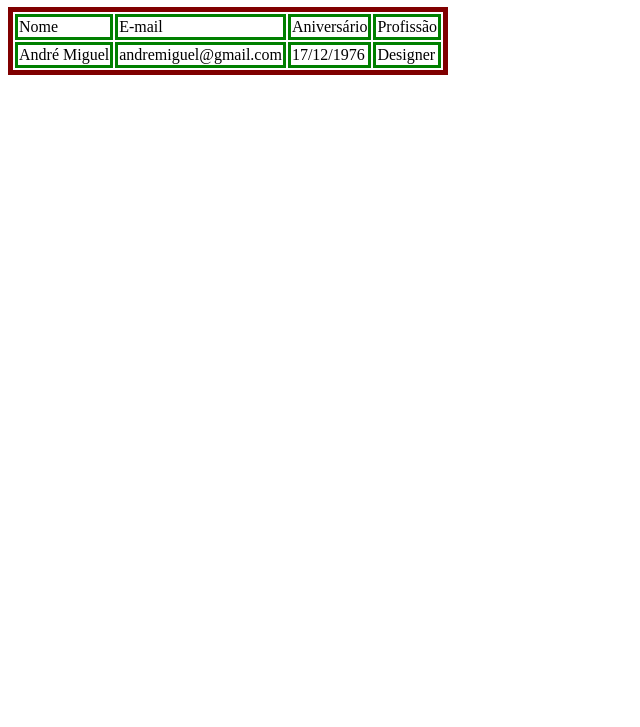
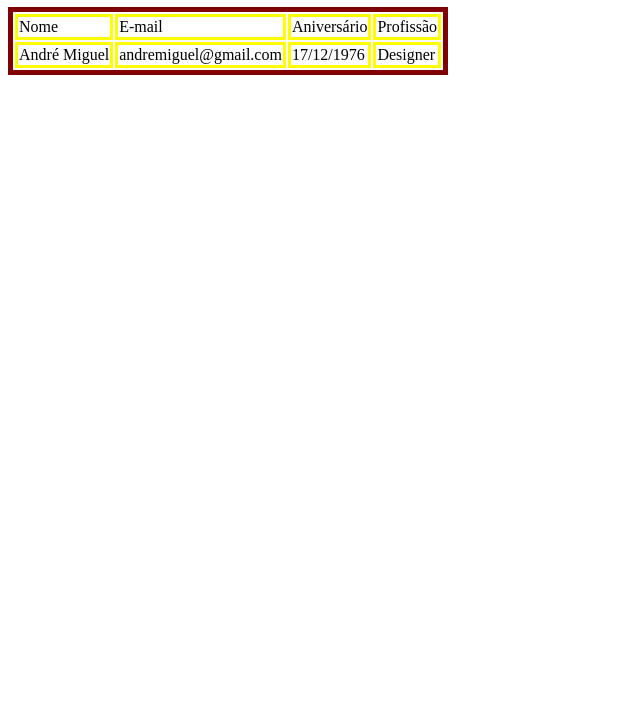
Before and after one commit to andremiguelss/DesevolvimentoWeb, a plain HTML site: page Aula09092021/index.html in a window 1280 px wide. Shown: the part 73-800 px from the top of the page, without its empty margins (0-640 px from the left). Drawn offline with Linux system fonts and the light colour scheme.

Commit message:
Agora mudei a cor da minha tabela para amarelo

```diff
--- a/Aula09092021/index.html
+++ b/Aula09092021/index.html
@@ -4,7 +4,7 @@
         <title>Aprender sobre Tabelas</title>
         <style>
             table, td{
-                border: solid 3px green;
+                border: solid 3px yellow;
             }
         </style>
     </head>
```
